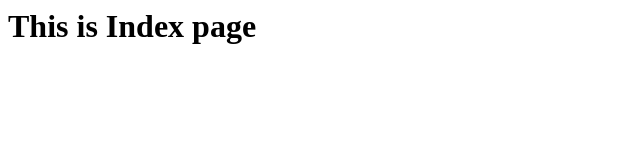
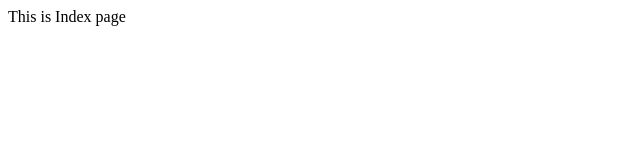
Before and after one commit to REPUNJAYRAVI/GIT_DEMO, a plain HTML site: page index.html in a window 1280 px wide. Shown: the whole page, without its empty margins (0-640 px from the left). Drawn offline with Linux system fonts and the light colour scheme.

Commit message:
Details Modified

```diff
--- a/index.html
+++ b/index.html
@@ -1 +1 @@
-<h1>This is Index page</h1>
+<p>This is Index page<p>
```
Also changed, not shown: 1 other file.
